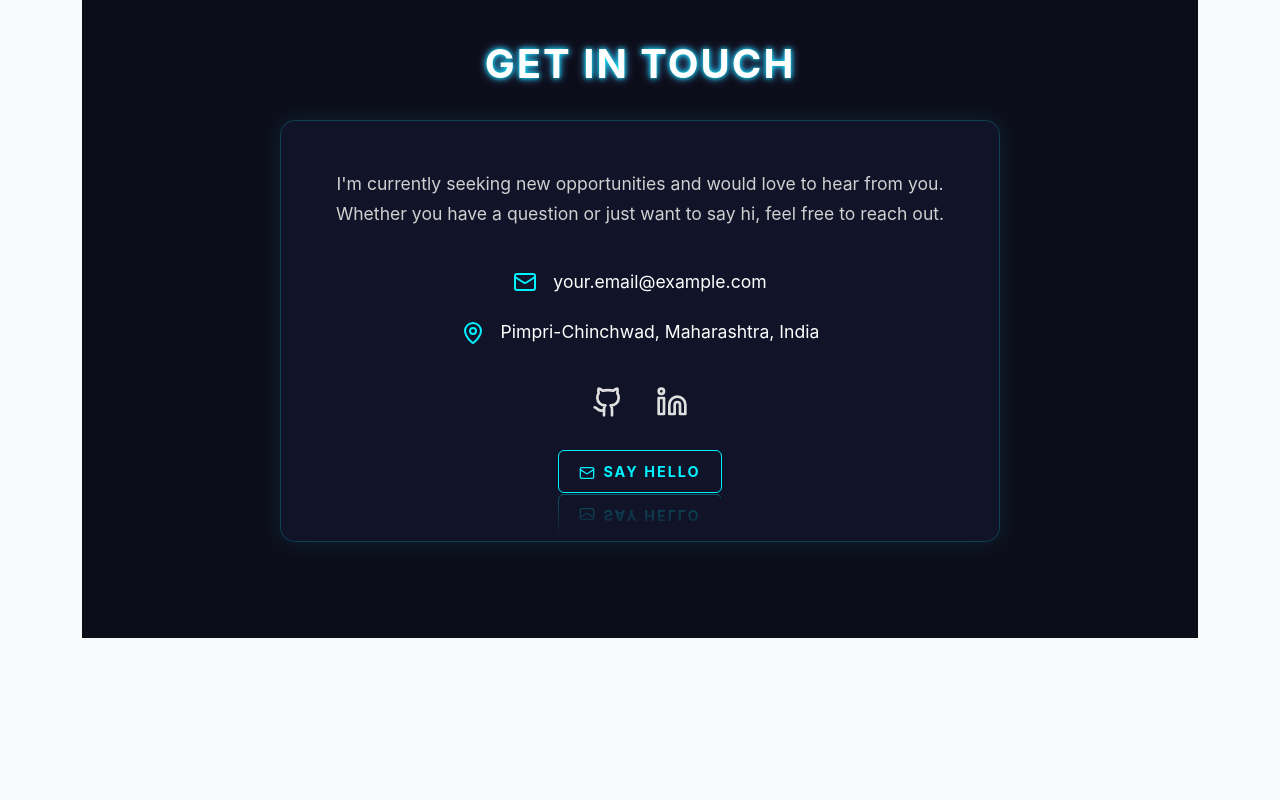
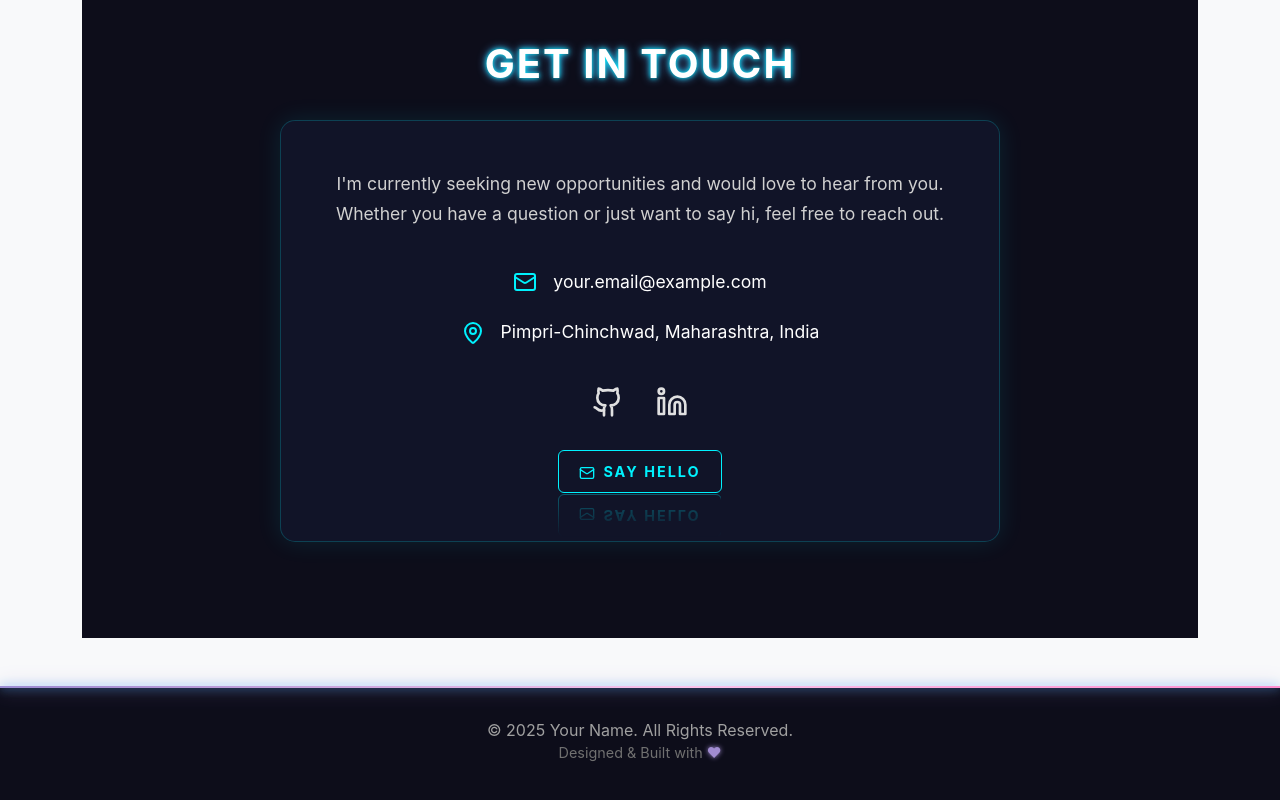
Before and after one commit to TheCoderAbhishek/my-portfolio, a React (Vite) app: page / in a window 1280 px wide. Shown: the part 6890-7690 px from the top of the page. Before the commit the page ends 7576 px from the top, so only its background shows below. Built offline with nearby package versions, Linux system fonts and the light colour scheme.

Commit message:
Footer component created and designed for the portfolio.

```diff
--- a/src/App.tsx
+++ b/src/App.tsx
@@ -6,6 +6,7 @@ import Experience from "./components/Experience";
 import Skills from "./components/Skills";
 import Projects from "./components/Projects";
 import Contact from "./components/Contact";
+import Footer from "./components/Footer";
 import { Container } from "react-bootstrap";
 import "./App.css";
 
@@ -29,6 +30,9 @@ function App() {
           <Contact />
         </Container>
       </main>
+
+      {/* The Footer appears at the bottom of the page */}
+      <Footer />
     </>
   );
 }
--- /dev/null
+++ b/src/components/Footer.tsx
@@ -0,0 +1,24 @@
+// components/Footer.tsx
+import { Container } from "react-bootstrap";
+
+// Import the custom CSS for the Footer
+import "../style/Footer.css";
+
+function Footer() {
+  const currentYear = new Date().getFullYear();
+
+  return (
+    <footer className="footer-section">
+      <Container className="text-center">
+        <p className="mb-0">
+          &copy; {currentYear} Your Name. All Rights Reserved.
+        </p>
+        <p className="footer-subtitle">
+          Designed & Built with <span className="heart-icon">&hearts;</span>
+        </p>
+      </Container>
+    </footer>
+  );
+}
+
+export default Footer;
--- /dev/null
+++ b/src/style/Footer.css
@@ -0,0 +1,53 @@
+/* components/Footer.css */
+/* This file contains the styles for your futuristic Footer. */
+
+.footer-section {
+  padding: 2rem 0;
+  background-color: #0d0d1a;
+  position: relative;
+  color: #a0a0a0;
+}
+
+/* The glowing gradient border on top, mirroring the navbar */
+.footer-section::before {
+  content: "";
+  position: absolute;
+  top: 0;
+  left: 0;
+  width: 100%;
+  height: 2px;
+  background: linear-gradient(
+    90deg,
+    #00f2fe,
+    #4facfe,
+    #a18cd1,
+    #fbc2eb,
+    #ff8cce
+  );
+  box-shadow: 0 0 10px #4facfe, 0 0 20px #a18cd1;
+  background-size: 200% 200%;
+  animation: gradient-animation 5s ease infinite;
+}
+
+/* Reusing the gradient animation from Navbar.css */
+@keyframes gradient-animation {
+  0% {
+    background-position: 0% 50%;
+  }
+  50% {
+    background-position: 100% 50%;
+  }
+  100% {
+    background-position: 0% 50%;
+  }
+}
+
+.footer-subtitle {
+  font-size: 0.9rem;
+  color: #707070;
+}
+
+.heart-icon {
+  color: #a18cd1;
+  text-shadow: 0 0 5px #a18cd1;
+}
```
